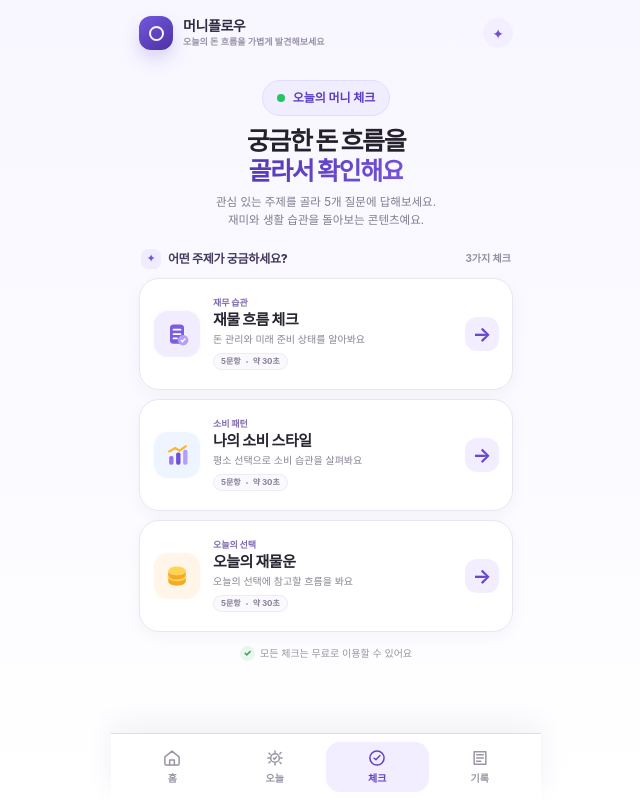
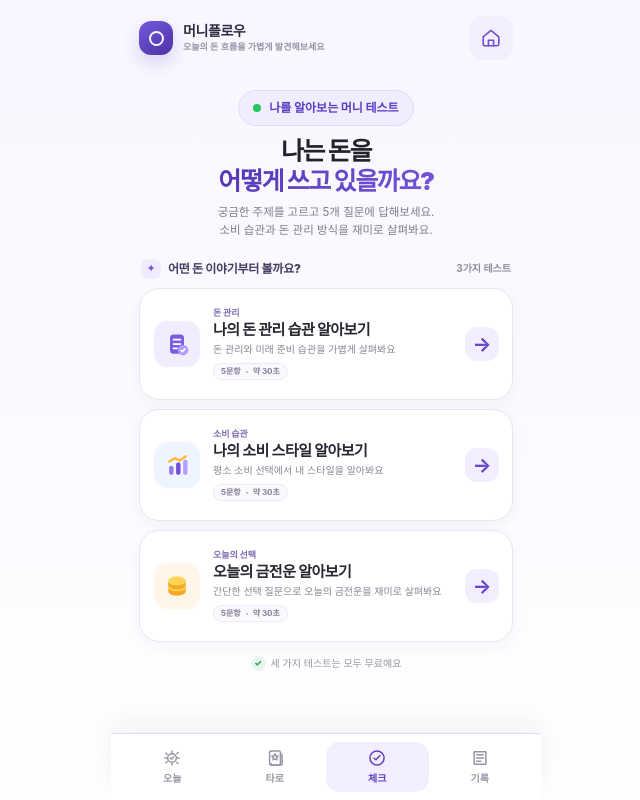
Before and after one commit to anredvon/jamulun-master, a Flask app: page /check in a window 1280 px wide. Shown: the whole page, without its empty margins (314-954 px from the left). Run offline with Flask 3, Linux system fonts and the light colour scheme; some web fonts are replaced.

Commit message:
Make money checks friendlier and improve primary navigation
* Make money quiz entry copy friendlier

* Move home shortcut to header and add tarot tab

```diff
--- a/static/css/app-chrome.css
+++ b/static/css/app-chrome.css
@@ -7,7 +7,10 @@
 .app-brand-copy{display:flex;flex-direction:column;min-width:0;}
 .app-brand-copy strong{font-size:14px;line-height:1.2;font-weight:900;letter-spacing:-.03em;color:#302b42;}
 .app-brand-copy small{margin-top:2px;max-width:250px;overflow:hidden;text-overflow:ellipsis;white-space:nowrap;font-size:9px;line-height:1.2;font-weight:600;color:#9a93a8;}
-.app-header-sparkle{display:grid;place-items:center;width:30px;height:30px;border-radius:50%;background:#f3efff;color:#7052ce;font-size:14px;flex:0 0 30px;}
+.app-header-home{display:grid;place-items:center;width:44px;height:44px;border-radius:14px;background:#f3efff;color:#7052ce;flex:0 0 44px;transition:background .18s ease,color .18s ease,transform .18s ease;}
+.app-header-home svg{width:22px;height:22px;fill:none;stroke:currentColor;stroke-width:1.8;stroke-linecap:round;stroke-linejoin:round;}
+.app-header-home.is-active{background:#ebe5ff;color:#5f43c1;}
+.app-header-home:active{transform:scale(.96);}
 
 .app-bottom-nav{position:fixed;left:50%;bottom:0;z-index:1200;display:grid;grid-template-columns:repeat(4,1fr);width:min(100%,430px);padding:8px 10px calc(8px + env(safe-area-inset-bottom));transform:translateX(-50%);background:rgba(255,255,255,.94);border-top:1px solid rgba(221,216,235,.92);box-shadow:0 -10px 28px rgba(42,29,79,.06);backdrop-filter:blur(18px);-webkit-backdrop-filter:blur(18px);}
 .app-nav-item{display:flex;flex-direction:column;align-items:center;justify-content:center;gap:3px;min-height:50px;border-radius:14px;color:#9a94a4;font-size:10px;font-weight:800;transition:background .18s ease,color .18s ease,transform .18s ease;}
--- a/templates/_app_header.html
+++ b/templates/_app_header.html
@@ -6,5 +6,7 @@
       <small>오늘의 돈 흐름을 가볍게 발견해보세요</small>
     </span>
   </a>
-  <span class="app-header-sparkle" aria-hidden="true">✦</span>
+  <a class="app-header-home{% if active_tab == 'home' %} is-active{% endif %}" href="{{ url_for('home_page') }}" aria-label="홈" title="홈으로">
+    <svg viewBox="0 0 24 24" aria-hidden="true"><path d="M3.5 10.7 12 3.8l8.5 6.9v8.1a1.7 1.7 0 0 1-1.7 1.7H5.2a1.7 1.7 0 0 1-1.7-1.7z"/><path d="M9.2 20.5v-6.1h5.6v6.1"/></svg>
+  </a>
 </header>
--- a/templates/_bottom_nav.html
+++ b/templates/_bottom_nav.html
@@ -1,11 +1,11 @@
 <nav class="app-bottom-nav" aria-label="주요 메뉴">
-  <a href="{{ url_for('home_page') }}" class="app-nav-item{% if active_tab == 'home' %} is-active{% endif %}">
-    <svg viewBox="0 0 24 24" aria-hidden="true"><path d="M3.5 10.7 12 3.8l8.5 6.9v8.1a1.7 1.7 0 0 1-1.7 1.7H5.2a1.7 1.7 0 0 1-1.7-1.7z"/><path d="M9.2 20.5v-6.1h5.6v6.1"/></svg>
-    <span>홈</span>
-  </a>
   <a href="{{ url_for('today.today_page') }}" class="app-nav-item{% if active_tab == 'today' %} is-active{% endif %}">
     <svg viewBox="0 0 24 24" aria-hidden="true"><path d="M12 3.5v2M12 18.5v2M4.8 6.2l1.4 1.4m11.6 9.6 1.4 1.4M3.5 12h2m13 0h2M4.8 17.8l1.4-1.4m11.6-9.6 1.4-1.4"/><circle cx="12" cy="12" r="5.2"/><path d="M10.2 12.2l1.2 1.2 2.5-2.8"/></svg>
     <span>오늘</span>
+  </a>
+  <a href="{{ url_for('tarot.tarot_page') }}" class="app-nav-item{% if active_tab == 'tarot' %} is-active{% endif %}">
+    <svg viewBox="0 0 24 24" aria-hidden="true"><rect x="5.5" y="3.5" width="13" height="17" rx="2"/><path d="m12 7 1.2 2.4 2.6.4-1.9 1.8.5 2.6-2.4-1.2-2.4 1.2.5-2.6-1.9-1.8 2.6-.4z"/><path d="M18.5 7.5h1a1 1 0 0 1 1 1v11a1 1 0 0 1-1 1h-11a1 1 0 0 1-1-1v-1"/></svg>
+    <span>타로</span>
   </a>
   <a href="{{ url_for('check_page') }}" class="app-nav-item{% if active_tab == 'diagnosis' %} is-active{% endif %}">
     <svg viewBox="0 0 24 24" aria-hidden="true"><circle cx="12" cy="12" r="8.5"/><path d="M8.5 12.3 10.7 14l4.8-5"/></svg>
--- a/templates/check.html
+++ b/templates/check.html
@@ -1,30 +1,30 @@
 {% extends "base.html" %}
-{% block title %}머니 체크 고르기 · 머니플로우{% endblock %}
+{% block title %}나의 머니 테스트 · 머니플로우{% endblock %}
 {% block body_class %}has-app-chrome{% endblock %}
 {% block styles %}<link rel="stylesheet" href="{{ url_for('static', filename='css/check.css') }}">{% endblock %}
 {% block body %}
 <div class="page-shell check-page"><main class="shell check-shell">
   {% set active_tab = 'diagnosis' %}{% include '_app_header.html' %}
   <header class="check-hero">
-    <span class="hero-badge"><span class="dot"></span>오늘의 머니 체크</span>
-    <h1>궁금한 돈 흐름을<br><span class="grad">골라서 확인해요</span></h1>
-    <p>관심 있는 주제를 골라 5개 질문에 답해보세요.<br>재미와 생활 습관을 돌아보는 콘텐츠예요.</p>
+    <span class="hero-badge"><span class="dot"></span>나를 알아보는 머니 테스트</span>
+    <h1>나는 돈을<br><span class="grad">어떻게 쓰고 있을까요?</span></h1>
+    <p>궁금한 주제를 고르고 5개 질문에 답해보세요.<br>소비 습관과 돈 관리 방식을 재미로 살펴봐요.</p>
   </header>
-  <div class="check-list-heading"><span class="check-list-mark" aria-hidden="true">✦</span><strong>어떤 주제가 궁금하세요?</strong><span class="check-list-count">3가지 체크</span></div>
+  <div class="check-list-heading"><span class="check-list-mark" aria-hidden="true">✦</span><strong>어떤 돈 이야기부터 볼까요?</strong><span class="check-list-count">3가지 테스트</span></div>
   <section class="check-options" aria-label="체크 종류 선택">
     <a class="check-option" href="{{ url_for('intro_page', test_type='future') }}">
       <span class="check-option-icon check-icon-future" aria-hidden="true"><svg viewBox="0 0 32 32"><rect x="8" y="5" width="16" height="22" rx="4" fill="#7B5DE0"/><path d="M12 11h8M12 16h8M12 21h4" stroke="#fff" stroke-width="2" stroke-linecap="round"/><circle cx="23" cy="23" r="6" fill="#B49DFF"/><path d="m20.5 23 1.7 1.7 3.3-3.5" fill="none" stroke="#fff" stroke-width="1.7"/></svg></span>
-      <span class="check-option-copy"><span class="check-option-eyebrow">재무 습관</span><strong>재물 흐름 체크</strong><small>돈 관리와 미래 준비 상태를 알아봐요</small><span class="check-option-meta">5문항 <i></i> 약 30초</span></span><span class="check-option-arrow" aria-hidden="true">→</span>
+      <span class="check-option-copy"><span class="check-option-eyebrow">돈 관리</span><strong>나의 돈 관리 습관 알아보기</strong><small>돈 관리와 미래 준비 습관을 가볍게 살펴봐요</small><span class="check-option-meta">5문항 <i></i> 약 30초</span></span><span class="check-option-arrow" aria-hidden="true">→</span>
     </a>
     <a class="check-option" href="{{ url_for('intro_page', test_type='spending') }}">
       <span class="check-option-icon check-icon-spending" aria-hidden="true"><svg viewBox="0 0 32 32"><path d="m7 12 7-4 5 3 7-5" fill="none" stroke="#FFB72B" stroke-width="2.5" stroke-linecap="round"/><rect x="7" y="17" width="5" height="10" rx="2" fill="#9875F0"/><rect x="15" y="13" width="5" height="14" rx="2" fill="#704FD4"/><rect x="23" y="10" width="5" height="17" rx="2" fill="#B49DFF"/></svg></span>
-      <span class="check-option-copy"><span class="check-option-eyebrow">소비 패턴</span><strong>나의 소비 스타일</strong><small>평소 선택으로 소비 습관을 살펴봐요</small><span class="check-option-meta">5문항 <i></i> 약 30초</span></span><span class="check-option-arrow" aria-hidden="true">→</span>
+      <span class="check-option-copy"><span class="check-option-eyebrow">소비 습관</span><strong>나의 소비 스타일 알아보기</strong><small>평소 소비 선택에서 내 스타일을 알아봐요</small><span class="check-option-meta">5문항 <i></i> 약 30초</span></span><span class="check-option-arrow" aria-hidden="true">→</span>
     </a>
     <a class="check-option" href="{{ url_for('intro_page', test_type='money') }}">
       <span class="check-option-icon check-icon-money" aria-hidden="true"><svg viewBox="0 0 32 32"><ellipse cx="16" cy="10" rx="10" ry="5" fill="#FFD452"/><path d="M6 10v12c0 3 4.5 5 10 5s10-2 10-5V10c0 3-4.5 5-10 5S6 13 6 10Z" fill="#F4AA27"/><path d="M6 16c0 3 4.5 5 10 5s10-2 10-5" fill="none" stroke="#FFD452" stroke-width="2"/></svg></span>
-      <span class="check-option-copy"><span class="check-option-eyebrow">오늘의 선택</span><strong>오늘의 재물운</strong><small>오늘의 선택에 참고할 흐름을 봐요</small><span class="check-option-meta">5문항 <i></i> 약 30초</span></span><span class="check-option-arrow" aria-hidden="true">→</span>
+      <span class="check-option-copy"><span class="check-option-eyebrow">오늘의 선택</span><strong>오늘의 금전운 알아보기</strong><small>간단한 선택 질문으로 오늘의 금전운을 재미로 살펴봐요</small><span class="check-option-meta">5문항 <i></i> 약 30초</span></span><span class="check-option-arrow" aria-hidden="true">→</span>
     </a>
   </section>
-  <p class="check-footnote"><span aria-hidden="true">✓</span> 모든 체크는 무료로 이용할 수 있어요</p>
+  <p class="check-footnote"><span aria-hidden="true">✓</span> 세 가지 테스트는 모두 무료예요</p>
 </main>{% include '_bottom_nav.html' %}</div>
 {% endblock %}
--- a/templates/home.html
+++ b/templates/home.html
@@ -14,7 +14,7 @@
 
     <section class="home-hero-compact" aria-labelledby="home-title">
       <div class="home-greeting">좋은 하루예요! <span aria-hidden="true">👋</span></div>
-      <h1 id="home-title">오늘의 <span class="grad">재물 흐름</span>을<br>가볍게 확인해보세요</h1>
+      <h1 id="home-title">오늘의 <span class="grad">돈 이야기</span>를<br>가볍게 살펴보세요</h1>
       <p>재미로 즐기는 콘텐츠와 돈 관리 습관을 한곳에서 가볍게 살펴보세요.</p>
 
       <div class="home-visual" aria-hidden="true">
@@ -46,9 +46,9 @@
         <span class="home-action-arrow" aria-hidden="true">→</span>
       </a>
 
-      <a href="{{ url_for('intro_page', test_type='future') }}" class="home-action">
+      <a href="{{ url_for('check_page') }}" class="home-action">
         <span class="home-action-icon home-action-icon-quick" aria-hidden="true"><svg viewBox="0 0 32 32"><rect x="8" y="5" width="16" height="22" rx="4" fill="#7B5DE0"/><rect x="11" y="9" width="10" height="2" rx="1" fill="#EDE8FF"/><rect x="11" y="14" width="10" height="2" rx="1" fill="#EDE8FF"/><circle cx="22" cy="22" r="5" fill="#B49DFF"/><path d="M19.5 22l1.6 1.6 3-3.2" fill="none" stroke="#fff" stroke-width="1.7"/></svg></span>
-        <span class="home-action-copy"><strong>재물 흐름 체크</strong><span>5개 답변으로 돈 관리 습관을 돌아봐요 · 약 30초</span></span>
+        <span class="home-action-copy"><strong>나의 돈 습관 알아보기</strong><span>소비와 돈 관리에 관한 질문으로 내 패턴을 살펴봐요</span></span>
         <span class="home-action-arrow" aria-hidden="true">→</span>
       </a>
 
--- a/templates/tarot.html
+++ b/templates/tarot.html
@@ -4,7 +4,7 @@
 {% block styles %}<link rel="stylesheet" href="{{ url_for('static', filename='css/tarot.css') }}">{% endblock %}
 {% block body %}
 <div class="page-shell tarot-page"><main class="shell tarot-shell">
-  {% set active_tab = 'today' %}{% include '_app_header.html' %}
+  {% set active_tab = 'tarot' %}{% include '_app_header.html' %}
   <section class="tarot-hero" aria-labelledby="tarot-title">
     <div class="hero-badge"><span class="dot"></span>오늘의 타로카드 뽑기</div>
     <h1 id="tarot-title">지금 끌리는 카드를<br><span class="grad">한 장 골라보세요</span></h1>
```
Also changed, not shown: docs/superpowers/plans/2026-11-03-friendly-money-check-copy.md (added, +37 -0 lines), docs/superpowers/specs/2026-11-03-friendly-money-check-design.md (added, +32 -0 lines), tests/test_deploy_smoke.py (+3 -3 lines).
